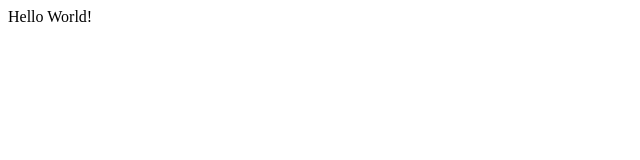
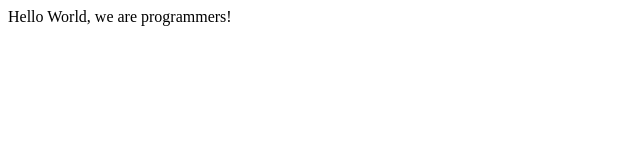
Before and after one commit to tsheporamantso/Emmanuel-and-Gladwin-Project, a plain HTML site: page index.html in a window 1280 px wide. Shown: the whole page, without its empty margins (0-640 px from the left). Drawn offline with Linux system fonts and the light colour scheme.

Commit message:
added we are programmers

```diff
--- a/index.html
+++ b/index.html
@@ -7,6 +7,6 @@
   </head>
 
   <body>
-     Hello World!
+     Hello World, we are programmers!
   </body>
 </html>
```
